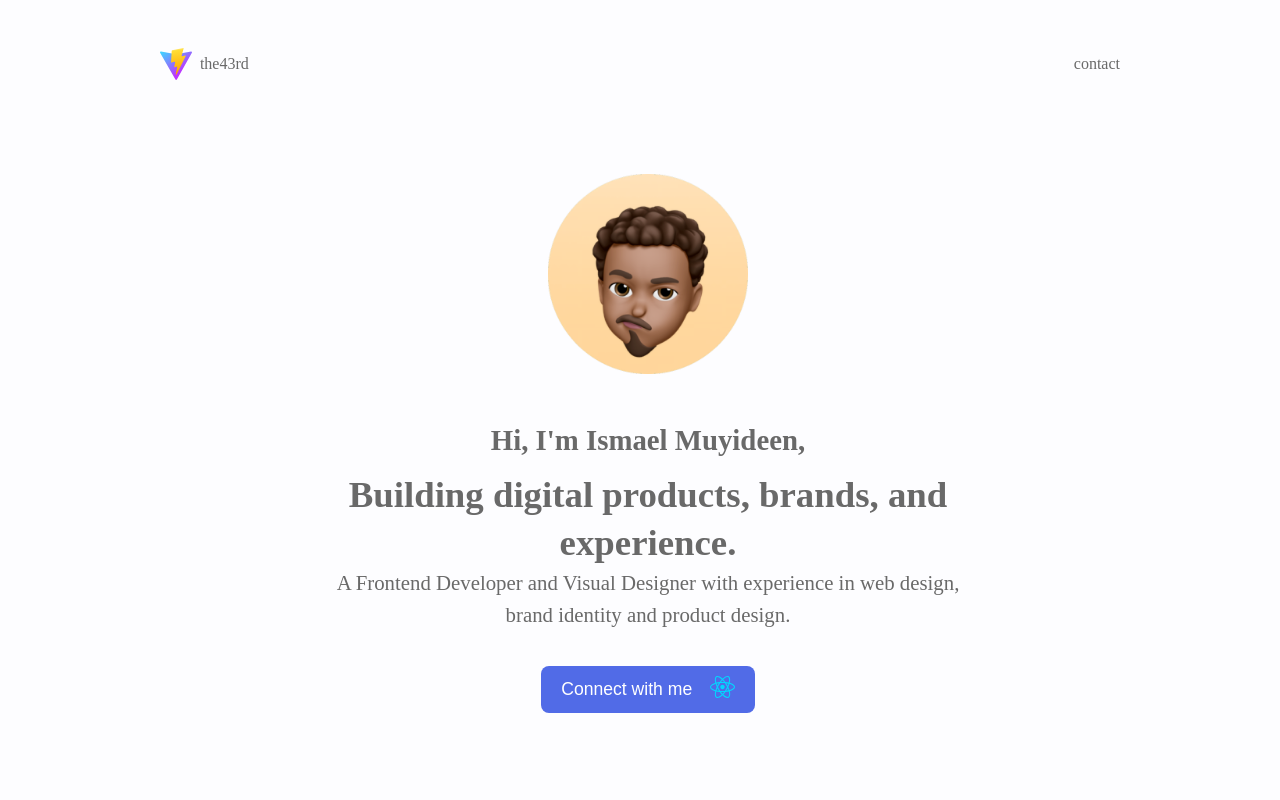
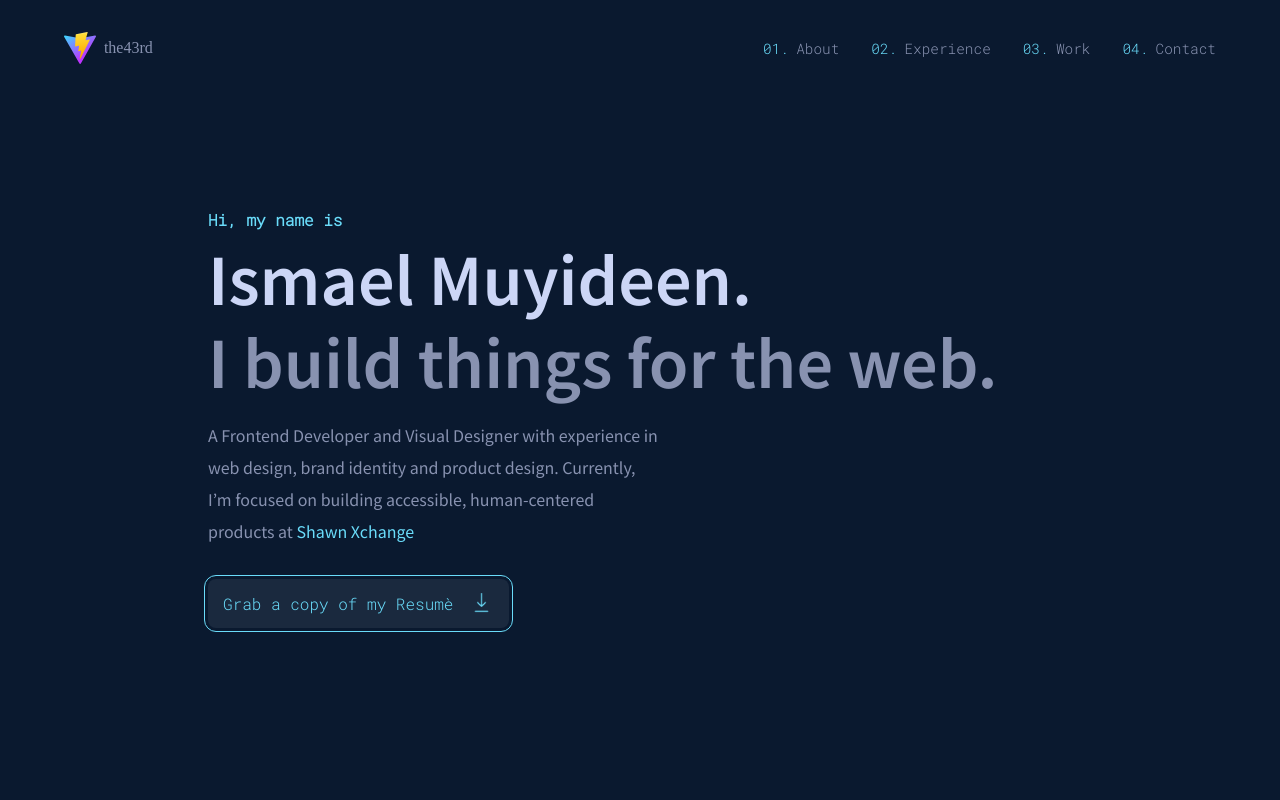
Before and after one commit to notRadioOpaque/the43rd.dev, a React (Vite) app: page / in a window 1280 px wide. Shown: the top 800 px of the page. Built offline with nearby package versions, Linux system fonts and the light colour scheme; a web font is replaced by a local one.

Commit message:
revamp the about and header components, changed background color and added some new fonts

```diff
--- a/src/App.jsx
+++ b/src/App.jsx
@@ -1,5 +1,6 @@
 /* eslint-disable react/no-unescaped-entities */
 import { useEffect, useState } from "react";
+import downloadIcon from "../src/assets/download-icon.png";
 
 const skillArr = [
 	{
@@ -119,7 +120,24 @@ function Header() {
 			</div>
 
 			<div className="contact">
-				<p>contact</p>
+				<ul>
+					<li>
+						<span className="index">01.</span>
+						<a href="">About</a>
+					</li>
+					<li>
+						<span className="index">02.</span>
+						<a href="">Experience</a>
+					</li>
+					<li>
+						<span className="index">03.</span>
+						<a href="">Work</a>
+					</li>
+					<li>
+						<span className="index">04.</span>
+						<a href="">Contact</a>
+					</li>
+				</ul>
 			</div>
 		</header>
 	);
@@ -139,24 +157,27 @@ function About() {
 	return (
 		<div className="about">
 			<div className="text">
-				<h4>Hi, I'm Ismael Muyideen,</h4>
-				<h3>Building digital products, brands, and experience.</h3>
+				<h4 className="glow-text">Hi, my name is</h4>
+				<h2>Ismael Muyideen.</h2>
+				<h3>I build things for the web.</h3>
 				<p>
 					A Frontend Developer and Visual Designer with experience in web
-					design, brand identity and product design.
+					design, brand identity and product design. Currently, I’m focused on
+					building accessible, human-centered products at{" "}
+					<span>
+						<a className="glow-text" href="#">
+							Shawn Xchange
+						</a>
+					</span>
 				</p>
+
+				<button className="about-btn">
+					Grab a copy of my Resumè{" "}
+					<span>
+						<img src={downloadIcon} alt="" />
+					</span>
+				</button>
 			</div>
-
-			<div className="profile-pic">
-				<img src="src/assets/my-memoji.jpeg" alt="profile-pic" />
-			</div>
-
-			<button className="about-btn">
-				Connect with me{" "}
-				<span>
-					<img src="src/assets/react.svg" alt="" />
-				</span>
-			</button>
 		</div>
 	);
 }
--- a/src/index.css
+++ b/src/index.css
@@ -1,3 +1,7 @@
+@import url('https://fonts.googleapis.com/css2?family=Roboto+Mono:wght@100;200;300&display=swap');
+
+@import url('https://fonts.googleapis.com/css2?family=Noto+Sans+JP:wght@300;400;600;700&display=swap');
+
 :root {
   font-family: Inter, system-ui, Avenir, Helvetica, Arial, sans-serif;
 
@@ -31,15 +35,19 @@
 body {
   height: 100%;
   width: 100vw;
-  background-color: #fdfdff;
+  background-color: #0a192f;
   font-family: 'CapianBold';
+}
+
+.glow-text {
+  color: #6adcfa;
 }
 
 
 .app {
   /* padding: 0 10em; */
   /* height: 100vh; */
-  color: dimgray;
+  color: #8892b0;
   /* border: 1px solid green; */
   display: flex;
   justify-content: space-between;
@@ -53,9 +61,9 @@ body {
   justify-content: space-between;
   align-items: center;
   /* border: 1px solid red; */
-  margin-top: 2em;
+  margin-top: 1em;
   padding-block: 1em;
-  margin-inline: 160px;
+  margin-inline: 4em;
 }
 
 .logo {
@@ -68,100 +76,124 @@ body {
   display: flex;
   justify-content: space-between;
   align-items: center;
+  font-family: 'Roboto Mono', monospace;
+}
+
+.contact ul {
+  display: flex;
+  gap: 2em;
+  list-style: none;
+}
+
+.contact ul li a {
+  text-decoration: none;
+  color: #8892b0;
+  font-size: .9rem;
+  font-weight: 300;
+  transition: color .3s ease;
+}
+
+.contact ul li a:hover {
+  color: #6adcfa;
+}
+
+.index {
+  color: #6adcfa;
+  margin-right: .5em;
+  font-size: .9rem;
+  font-weight: 300;
 }
 
 .main {
   /* width: 100%; */
   /* border: 1px solid red; */
   height: 100%;
-  margin-inline: 160px;
-  margin-block: 30px 60px;
+  margin: 0 4em;
 }
 
 .about {
   /* border: 1px solid blue; */
   width: 100%;
+  margin-block: 2em;
+  padding-left: 1em;
+  height: 80vh;
   display: flex;
-  justify-content: space-between;
   align-items: center;
-  flex-direction: column;
-  margin-block: 3em;
-  padding-left: 1em;
-  /* height: 45vh; */
 }
 
 .text {
   /* border: 1px solid red; */
-  width: 70%;
-  order: 2;
-  text-align: center;
+  width: 80%;
+  margin-left: 8em;
 }
 
 
-.text h3 {
-  font-size: 2.3rem;
-  line-height: 3rem;
+.text h2 {
+  font-size: 4rem;
+  line-height: 1.3;
+  font-weight: 600;
+  font-family: 'Noto Sans JP', sans-serif;
+  letter-spacing: -5%;
+  color:#ccd6f6;
   /* border: 1px solid red; */
 }
 
+.text h3 {
+  font-size: 4rem;
+  line-height: 1.3;
+  font-weight: 600;
+  letter-spacing: -5%;
+  font-family: 'Noto Sans JP', sans-serif;
+}
+
 .text h4{
-  font-size: 1.8rem;
+  font-size: 1rem;
   line-height: 2rem;
-  margin-block: .5em;
+  font-family: 'Roboto Mono', monospace;
 }
 
 .text p{
-  font-size: 1.3rem;
-  line-height: 2rem;
+  font-size: 1rem;
+  line-height: 2;
+  margin-top: 1em;
+  font-family: 'Noto Sans JP', sans-serif;
+  width: 50%;
 }
 
- .profile-pic {
-  transform: rotateY(180deg);
-}
-
-.profile-pic img {
-  width: 200px;
-  order: 1;
-  margin-bottom: 2em;
-  -webkit-animation: hithere 2s ease infinite;
-          animation: hithere 2s ease infinite;
-
-}
-
-@-webkit-keyframes hithere {
-  /* 30% { transform: scale(1.2); } */
-  /* 40%, 60% { transform: rotate(-10deg); } */
-  50% { transform: rotate(-10deg); }
-  70% { transform: rotate(0deg); }
-  /* 100% { transform: scale(1); } */
-}
-
-@keyframes hithere {
-   /* 30% { transform: scale(1.2); } */
-   40%, 60% { transform: rotate(10deg); }
-   50% { transform: rotate(-10deg); }
-   70% { transform: rotate(0deg); }
-   /* 100% { transform: scale(1); } */
+.text p span a {
+  text-decoration: none;
 }
 
 .about-btn {
   border: none;
   order: 3;
   margin-block: 2em;
-  padding: 10px 20px;
+  padding: 10px 15px;
   border-radius: 8px;
   display: flex;
   justify-content: space-between;
   align-items: center;
-  background: #516be7;
-  color: #fff;
-  font-size: 1.1rem;
+  background: rgba(51, 65, 85, .4);
+  color: #6adcfa;
+  font-size: 1rem;
+  font-family: 'Roboto Mono', monospace;
   cursor: pointer;
+  outline-width: 1px;
+  outline-color: #6adcfa;
+  outline-style: solid;
+  outline-offset: 3px;
+  transition: .1s linear;
+}
+
+.about-btn:hover {
+  outline-offset: 5px;
 }
 
 .about-btn span img{
   width: 25px;
   margin-left: 1em;
+  color: #fff;
+  background: transparent;
 }
 
 /* Skill set */
```
Also changed, not shown: src/assets/download-icon.png (added).
